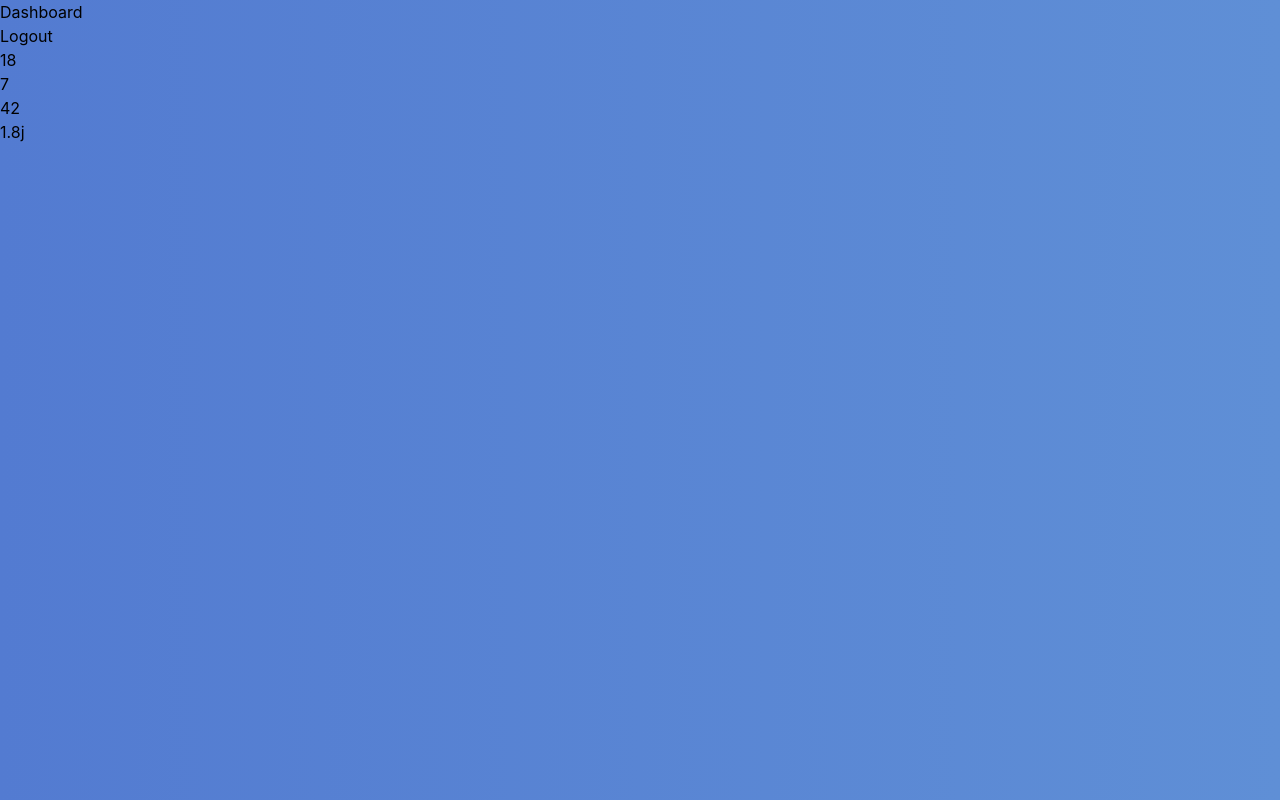
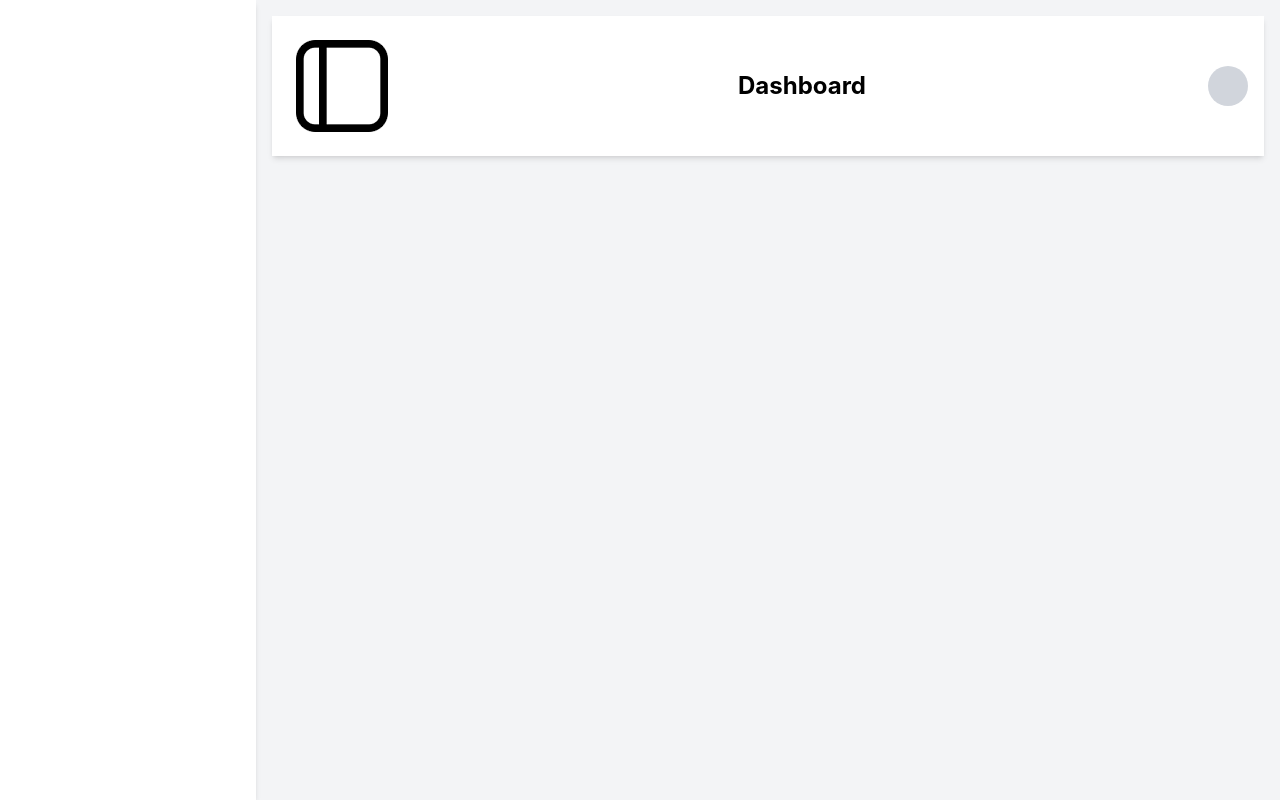
Before and after one commit to MikeMikey2/Projet-NGC, a React (Vite) app in the folder Front-end/mon-projet-react/: page / in a window 1280 px wide. Built offline with nearby package versions, Linux system fonts and the light colour scheme.

Commit message:
Debut du Dashboard

```diff
--- a/Front-end/mon-projet-react/src/Component/Dashboard/Dashboard.css
+++ b/Front-end/mon-projet-react/src/Component/Dashboard/Dashboard.css
@@ -0,0 +1,6 @@
+.img .sidebar_icon {
+  width: 50px;       /* Ajustez la largeur selon vos besoins */
+  height: 50px;      /* Ajustez la hauteur selon vos besoins */
+  object-fit: contain; /* Conserve les proportions de l'image */
+  border-radius: 50%; /* Rend l'image circulaire */
+}
--- a/Front-end/mon-projet-react/src/Component/Dashboard/Dashboard.tsx
+++ b/Front-end/mon-projet-react/src/Component/Dashboard/Dashboard.tsx
@@ -1,19 +1,32 @@
-import React, { useState } from "react"
-import './Dashboard.css'
+import React, { useState } from "react";
+import './Dashboard.css';
+import sidebar_icon from '../Assets/sidebard.png';
 
-const Dashboard = ()=>{
-    return(
-        <div className="title">
-            <div><h1>Dashboard</h1>
-             <button className="button">Logout</button>
+const Dashboard = () => {
+    // 1. Inversion de l'état pour pouvoir ouvrir ET fermer
+    const [sidebarOpen, setSidebarOpen] = useState(false);
+
+    return (
+        <div className="flex bg-gray-100 h-screen">
+           {/* Sidebar corrigée avec les espaces et "lg:" */}
+            <div className={`fixed bg-white w-64 h-screen shadow-md transition-transform duration-300 z-50 ${sidebarOpen ? 'translate-x-0' : '-translate-x-64'} lg:translate-x-0 lg:static`}>
+                {/* Optionnel : Un bouton à l'intérieur pour fermer sur mobile */}
+                <button className="p-4 lg:hidden" onClick={() => setSidebarOpen(false)}>Fermer</button>
             </div>
-            <div className="content">
-                <div className="card">18</div>
-                <div className="card">7</div>
-                <div className="card">42</div>
-                <div className="card">1.8j</div>
-            </div>
+
+           {/* Main content */}
+           <main className="flex-1 p-4">
+            <header className="bg-white p-4 flex justify-between items-center shadow-md">
+               {/* 2. Utilisation d'une fonction toggle (!sidebarOpen) */}
+               <button className="p-2 text-xl font-bold" onClick={() => setSidebarOpen(true)}>
+                  <img src={sidebar_icon} alt="Sidebar" />
+               </button>
+               <h1 className="text-2xl font-bold">Dashboard</h1>
+               <div className="bg-gray-300 w-10 h-10 rounded-full"></div>
+            </header>
+           </main>
         </div>
-    )
-}
+    );
+};
+
 export default Dashboard;
```
Also changed, not shown: Front-end/mon-projet-react/src/Component/Assets/sidebard.png (added).
